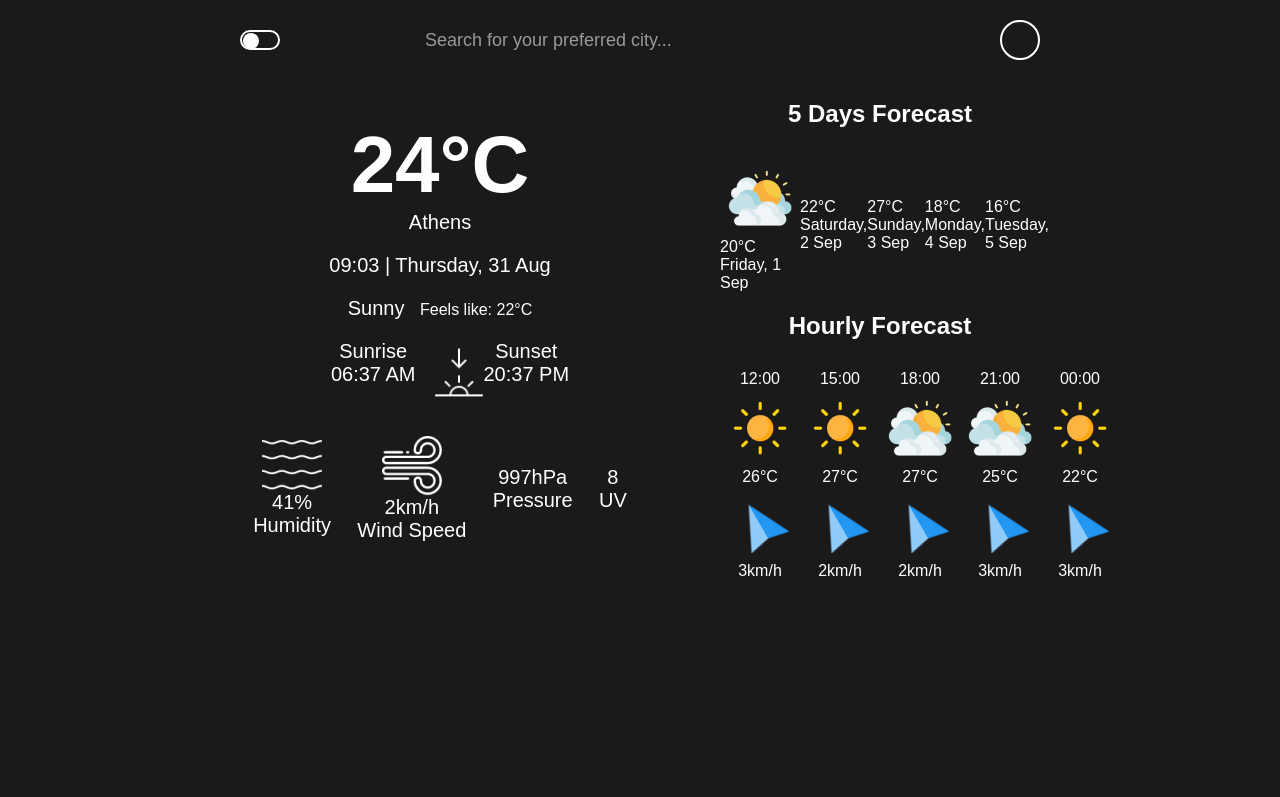
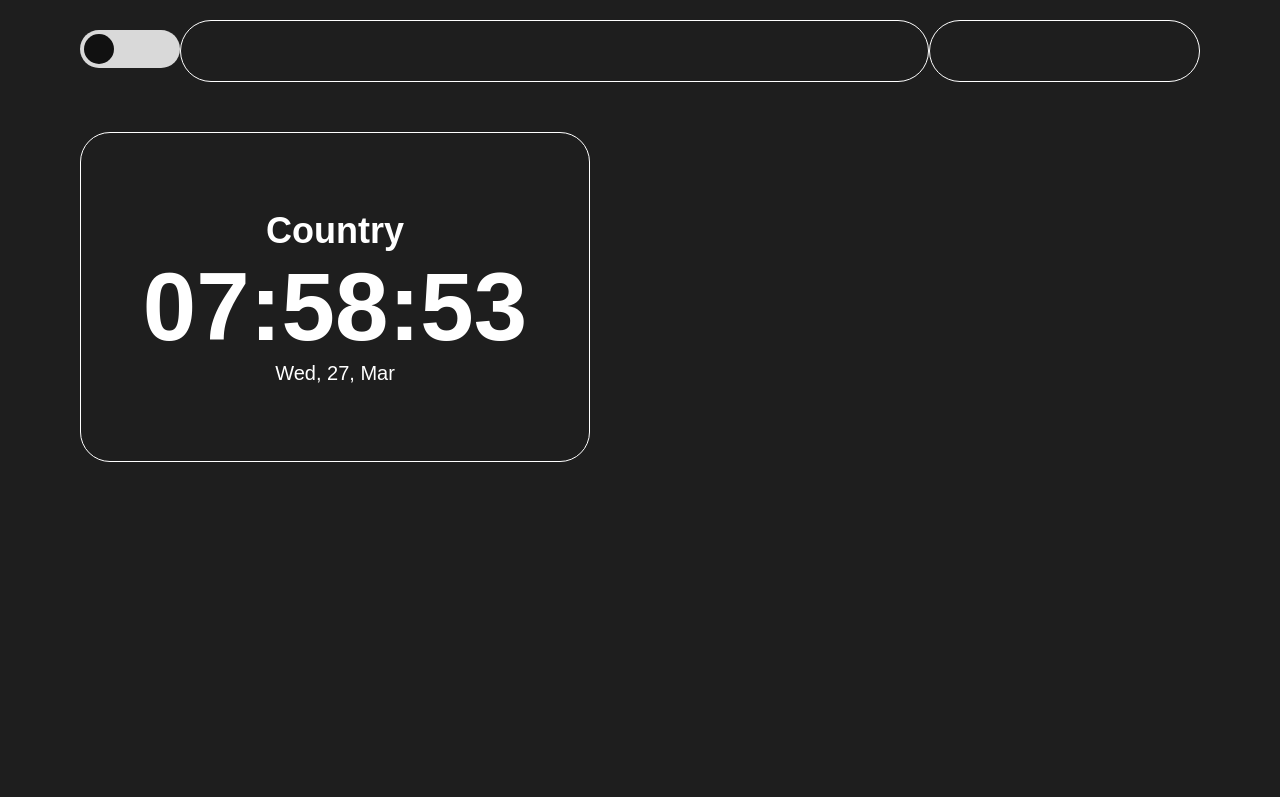
Before and after one commit to JafarliAynur/hava, a plain HTML site: page index.html in a window 1280 px wide. Shown: the top 797 px of the page. Drawn offline with Linux system fonts and the light colour scheme.

Commit message:
uteryergbej

```diff
--- a/app.js
+++ b/app.js
@@ -1,24 +1,44 @@
-
-const apiUrl = 'https://api.openweathermap.org/data/2.5/weather';
-const apiKey = 'YOUR_API_KEY';
-
-
-async function getWeather(city) {
-    const response = await fetch(`${apiUrl}?q=${city}&appid=${apiKey}&units=metric`);
-    const data = await response.json();
-    return data;
-}
-
-
-async function updateWeather() {
-    const city = document.getElementById('cityInput').value;
-    const weatherData = await getWeather(city);
-
-
-    document.getElementById('cityName').textContent = weatherData.name;
-    document.getElementById('temperature').textContent = weatherData.main.temp + '°C';
-    document.getElementById('description').textContent = weatherData.weather[0].description;
-}
-
-
-document.getElementById('updateButton').addEventListener('click', updateWeather);
+const hours = document.querySelector("#hours");
+const minutes = document.querySelector("#minutes");
+const seconds = document.querySelector("#seconds");
+const weekday = document.querySelector("#weekday");
+const weekindays = document.querySelector("#weekindays");
+const months = document.querySelector("#months");
+let daysInWeek = [
+  "Sunday",
+  "Monday",
+  "Tuesday",
+  "Wednesday",
+  "Thursday",
+  "Friday",
+  "Saturday",
+];
+let month = [
+  "Jan",
+  "Feb",
+  "Mar",
+  "Apr",
+  "May",
+  "Jun",
+  "Jul",
+  "Aug",
+  "Sep",
+  "Oct",
+  "Nov",
+  "Dec",
+];
+setInterval(() => {
+  const time = new Date();
+  hours.innerHTML =
+    time.getHours() < 10 ? "0" + time.getHours() : time.getHours();
+  if (time.getMinutes() < 10) {
+    minutes.innerHTML = "0" + time.getMinutes();
+  } else {
+    minutes.innerHTML = time.getMinutes();
+  }
+  seconds.innerHTML =
+    time.getSeconds() < 10 ? "0" + time.getSeconds() : time.getSeconds();
+  weekday.innerHTML = ", " + time.getDate();
+  weekindays.innerHTML = daysInWeek[time.getDay()].slice(0, 3);
+  months.innerHTML = ", " + month[time.getMonth()];
+}, 1000);
--- a/index.html
+++ b/index.html
@@ -5,17 +5,40 @@
     <meta name="viewport" content="width=device-width, initial-scale=1.0">
     <title>Document</title>
     <link rel="stylesheet" href="./style.css">
+    <script defer src="./app.js"></script>
     </head>
     <body>
-
-    <div class="container">
-        <div class="header">
-            <div class="toggle"></div>
-            <input type="text" class="search"  placeholder="Search for your preferred city...">
-            <div class="location"><i class="fas fa-map-marker-alt"></i></div>
-        </div>
-        <div class="main">
-            <div class="current">
+        <section>
+            <header>
+              <div id="toggles">
+                <input type="checkbox" id="toggle" class="checkbox" />
+                <label for="toggle" class="switch"></label>
+              </div>
+              <div id="search_bar">
+                <i class="fa-solid fa-magnifying-glass"></i>
+                <input type="text" />
+              </div>
+              <div id="current_loc"></div>
+            </header>
+            <main>
+              <div id="date">
+                <h2>Country</h2>
+                <p>
+                  <span id="hours">09</span>:<span id="minutes">00</span>:<span
+                    id="seconds"
+                    >00</span
+                  >
+                </p>
+                <span id="day">
+                  <ul>
+                    <li id="weekindays"></li>
+                    <li id="weekday"></li>
+                    <li id="months"></li>
+                  </ul>
+                </span>
+              </div>
+            </main>
+          </section>
                 <h1>24°C</h1>
                 <p>Athens</p>
                 <p>09:03 | Thursday, 31 Aug</p>
--- a/style.css
+++ b/style.css
@@ -5,24 +5,6 @@
     text-decoration: none;
     box-sizing: border-box;
 }
-body {
-    background-color: #1a1a1a;
-    font-family: Arial, sans-serif;
-    color: white;
-}
-
-.container {
-    width: 80%;
-    max-width: 800px;
-    margin: 20px auto;
-}
-
-.header {
-    display: flex;
-    align-items: center;
-    justify-content: space-between;
-}
-
 .toggle {
     width: 40px;
     height: 20px;
@@ -31,34 +13,6 @@ body {
     position: relative;
     cursor: pointer;
 }
-
-.toggle::before {
-    content: "";
-    width: 16px;
-    height: 16px;
-    background-color: white;
-    border-radius: 50%;
-    position: absolute;
-    top: 1px;
-    left: 1px;
-    transition: left 0.3s;
-}
-
-.toggle.active::before {
-    left: 21px;
-}
-
-.location {
-    width: 40px;
-    height: 40px;
-    border: 2px solid white;
-    border-radius: 50%;
-    display: flex;
-    align-items: center;
-    justify-content: center;
-    cursor: pointer;
-}
-
 .location i {
     font-size: 20px;
 }
@@ -184,3 +138,120 @@ body {
     font-size: 40px;
     margin-bottom: 10px;
 }
+g{
+  width: 780px;
+height: 330px;
+gap: 0px;
+border-radius: 30px 0px 0px 0px;
+opacity: 0px;
+
+
+}
+
+
+@import url("https://fonts.googleapis.com/css2?family=Poppins:ital,wght@0,100;0,200;0,300;0,400;0,500;0,600;0,700;0,800;0,900;1,100;1,200;1,300;1,400;1,500;1,600;1,700;1,800;1,900&display=swap");
+* {
+  margin: 0;
+  padding: 0;
+  list-style: none;
+  text-decoration: none;
+  box-sizing: border-box;
+  font-family: "Poppins", sans-serif;
+}
+section {
+  background-color: #1e1e1e;
+  height: 100vh;
+  padding: 20px 80px;
+  width: 100%;
+}
+.switch {
+  position: relative;
+  display: inline-block;
+  width: 100px;
+  height: 38px;
+  background-color: #d9d9d9;
+  border-radius: 20px;
+  transition: all 0.3s;
+}
+.switch::after {
+  content: "";
+  position: absolute;
+  width: 30px;
+  height: 30px;
+  border-radius: 50%;
+  background-color: #111111;
+  top: 4px;
+  left: 4px;
+  transition: all 0.3s;
+}
+
+.checkbox:checked + .switch::after {
+  left: 66px;
+}
+.checkbox:checked + .switch {
+  background-color: #d9d9d9;
+}
+.checkbox {
+  display: none;
+}
+header {
+  display: flex;
+  justify-content: space-between;
+  align-items: center;
+}
+#search_bar {
+  width: 803px;
+  border: 1px solid white;
+  height: 62px;
+  border-radius: 40px;
+  display: flex;
+  align-items: center;
+  padding: 8px 23px;
+  gap: 30px;
+}
+#search_bar i {
+  color: #828282;
+  font-size: 32px;
+}
+#search_bar input {
+  width: 100%;
+  background-color: transparent;
+  outline: 0;
+  border: 0;
+  height: 32px;
+  color: white;
+  font-size: 22px;
+}
+#current_loc {
+  width: 292px;
+  height: 62px;
+  border-radius: 40px;
+  border: 1px solid white;
+}
+main {
+  margin-top: 50px;
+}
+#date {
+  width: 510px;
+  height: 330px;
+  border: 1px solid white;
+  border-radius: 30px;
+  padding: 50px 100px;
+  display: flex;
+  justify-content: center;
+  align-items: center;
+  color: white;
+  flex-direction: column;
+}
+#date h2 {
+  font-size: 36px;
+}
+#date p {
+  font-size: 96px;
+  font-weight: 700;
+  line-height: 110px;
+}
+#date #day ul {
+  font-size: 20px;
+  display: flex;
+}
```
